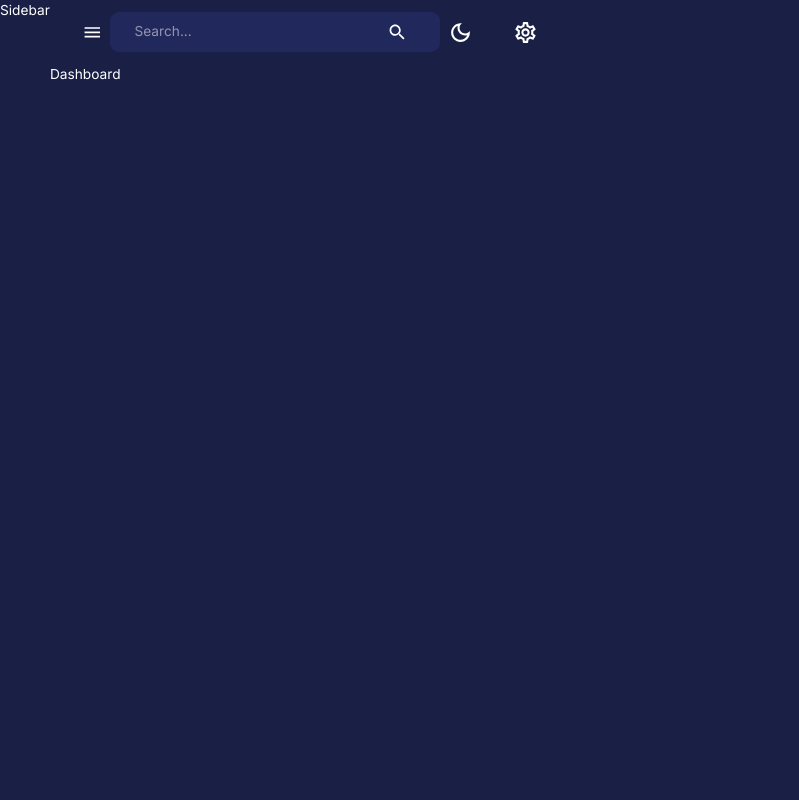
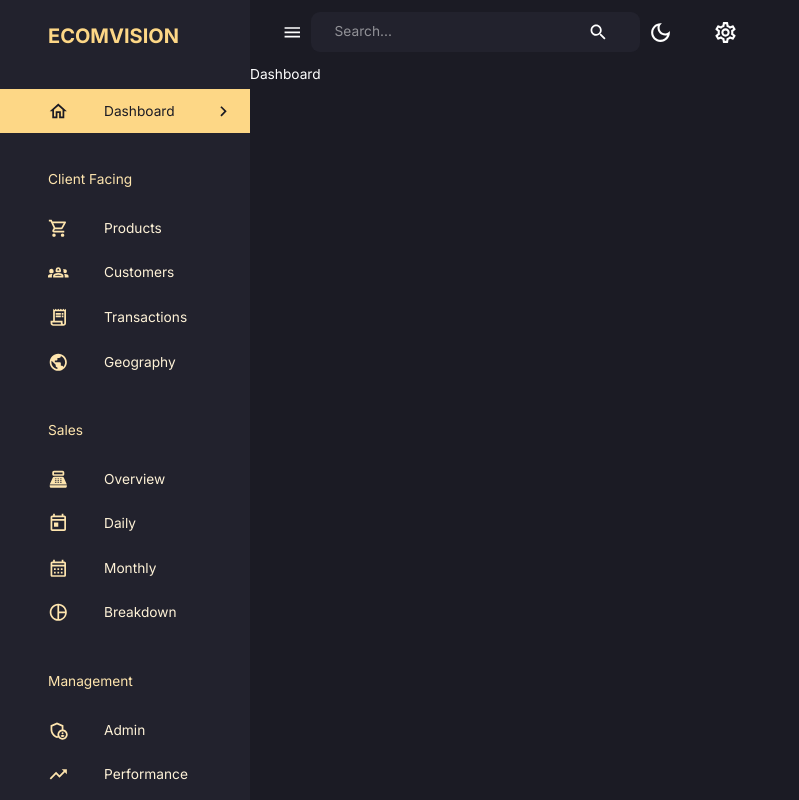
Before and after one commit to tony-dugue/react-analytics-dashboard-client, a React (Create React App) app: page /dashboard in a window 1280 px wide. Shown: the whole page, without its empty margins (0-799 px from the left). Built offline with nearby package versions, Linux system fonts and the light colour scheme.

Commit message:
added sidebar content & initialize toggle open/close

```diff
--- a/src/components/Navbar.tsx
+++ b/src/components/Navbar.tsx
@@ -6,7 +6,12 @@ import FlexBetween from "./FlexBetween";
 import { Theme } from "@emotion/react";
 import { setMode } from "../store/globalSlice";
 
-const Navbar: FunctionComponent = () => {
+type NavbarProps = {
+  isSidebarOpen: boolean;
+  setIsSidebarOpen: React.Dispatch<React.SetStateAction<boolean>>;
+};
+
+const Navbar: FunctionComponent<NavbarProps> = ({ isSidebarOpen, setIsSidebarOpen }) => {
   const dispatch = useAppDispatch();
   const theme: Theme = useTheme();
 
@@ -15,7 +20,7 @@ const Navbar: FunctionComponent = () => {
       <Toolbar sx={{ justifyContent: "space-between" }}>
         {/* LEFT SIDE */}
         <FlexBetween>
-          <IconButton onClick={() => console.log("open/close sidebar")}>
+          <IconButton onClick={() => setIsSidebarOpen(!isSidebarOpen)}>
             <MenuIcon />
           </IconButton>
 
--- a/src/components/Sidebar.tsx
+++ b/src/components/Sidebar.tsx
@@ -1,14 +1,136 @@
-import React, { FunctionComponent } from "react";
+import React, { FunctionComponent, useState } from "react";
+import { useLocation, useNavigate } from "react-router-dom";
+import { Theme } from "@emotion/react";
+import { Box, Drawer, IconButton, List, ListItem, ListItemButton, ListItemIcon, ListItemText, Typography, useTheme } from "@mui/material";
+import { useEffect } from "react";
+import FlexBetween from "./FlexBetween";
+import { AdminPanelSettingsOutlined, CalendarMonthOutlined, ChevronLeft, ChevronRightOutlined, Groups2Outlined, HomeOutlined, PieChartOutlined, PointOfSaleOutlined, PublicOutlined, ReceiptLongOutlined, ShoppingCartOutlined, TodayOutlined, TrendingUpOutlined } from "@mui/icons-material";
 
-type Props = {
+type SidebarProps = {
   isNonMobile: boolean;
   drawerWidth: string;
   isSidebarOpen: boolean;
   setIsSidebarOpen: React.Dispatch<React.SetStateAction<boolean>>;
 };
 
-const Sidebar: FunctionComponent<Props> = ({ isNonMobile, drawerWidth, isSidebarOpen, setIsSidebarOpen }) => {
-  return <div>Sidebar</div>;
+type NavItem = {
+  text: string;
+  icon: JSX.Element | null;
+}
+
+const navItems: NavItem[] = [
+  { text: "Dashboard", icon: <HomeOutlined /> },
+  { text: "Client Facing", icon: null },
+  { text: "Products", icon: <ShoppingCartOutlined /> },
+  { text: "Customers", icon: <Groups2Outlined /> },
+  { text: "Transactions", icon: <ReceiptLongOutlined /> },
+  { text: "Geography", icon: <PublicOutlined /> },
+  { text: "Sales", icon: null },
+  { text: "Overview", icon: <PointOfSaleOutlined /> },
+  { text: "Daily", icon: <TodayOutlined /> },
+  { text: "Monthly", icon: <CalendarMonthOutlined /> },
+  { text: "Breakdown", icon: <PieChartOutlined /> },
+  { text: "Management", icon: null },
+  { text: "Admin", icon: <AdminPanelSettingsOutlined /> },
+  { text: "Performance", icon: <TrendingUpOutlined /> },
+];
+
+const Sidebar: FunctionComponent<SidebarProps> = ({
+  isNonMobile,
+  drawerWidth,
+  isSidebarOpen,
+  setIsSidebarOpen,
+}) => {
+  const { pathname } = useLocation();
+  const navigate = useNavigate();
+  const theme: Theme = useTheme();
+
+  const [active, setActive] = useState<string>("");
+
+  useEffect(() => {
+    setActive(pathname.substring(1));
+  }, [pathname]);
+
+  return (
+    <Box component="nav">
+      {isSidebarOpen && (
+        <Drawer
+          open={isSidebarOpen}
+          onClose={() => setIsSidebarOpen(false)}
+          variant="persistent"
+          anchor="left"
+          sx={{
+            width: drawerWidth,
+            "& .MuiDrawer-paper": {
+              color: theme.palette.secondary[200],
+              backgroundColor: theme.palette.background.alt,
+              boxSixing: "border-box",
+              borderWidth: isNonMobile ? 0 : "2px",
+              width: drawerWidth,
+            },
+          }}
+        >
+          <Box width="100%">
+            <Box m="1.5rem 2rem 2rem 3rem">
+              <FlexBetween sx={{ color: theme.palette.secondary.main }}>
+                <Box display="flex" alignItems="center" gap="0.5rem">
+                  <Typography variant="h4" fontWeight="bold">
+                    ECOMVISION
+                  </Typography>
+                </Box>
+                {!isNonMobile && (
+                  <IconButton onClick={() => setIsSidebarOpen(!isSidebarOpen)}>
+                    <ChevronLeft />
+                  </IconButton>
+                )}
+              </FlexBetween>
+            </Box>
+
+            <List>
+              {navItems.map(({ text, icon }) => {
+                  if (!icon) {
+                    return (
+                      <Typography key={text} sx={{ m: "2.25rem 0 1rem 3rem" }}>
+                        {text}
+                      </Typography>
+                    );
+                  }
+
+                  const lcText = text.toLocaleLowerCase();
+
+                  return (
+                    <ListItem key={text} disablePadding>
+                      <ListItemButton
+                      onClick={() => {
+                        navigate(`/${lcText}`);
+                        setActive(lcText);
+                      }}
+                      sx={{
+                        backgroundColor: active === lcText ? theme.palette.secondary[300] : "transparent",
+                        color: active === lcText ? theme.palette.primary[600] : theme.palette.secondary[100],
+                      }}
+                    >
+                      <ListItemIcon
+                        sx={{
+                          ml: "2rem",
+                          color: active === lcText ? theme.palette.primary[600] : theme.palette.secondary[200]
+                        }}
+                      >
+                        {icon}
+                      </ListItemIcon>
+                      <ListItemText primary={text} />
+                      {active === lcText && <ChevronRightOutlined sx={{ ml: "auto" }} />}
+                    </ListItemButton>
+                    </ListItem>
+                  )
+              })}
+            </List>
+
+          </Box>
+        </Drawer>
+      )}
+    </Box>
+  );
 };
 
 export default Sidebar;
--- a/src/scenes/layout/index.tsx
+++ b/src/scenes/layout/index.tsx
@@ -17,7 +17,7 @@ const Layout: FunctionComponent = () => {
         setIsSidebarOpen={setIsSidebarOpen}
       />
       <Box>
-        <Navbar />
+        <Navbar isSidebarOpen={isSidebarOpen} setIsSidebarOpen={setIsSidebarOpen} />
         <Outlet />
       </Box>
     </Box>
--- a/src/theme.js
+++ b/src/theme.js
@@ -16,29 +16,38 @@ export const tokensDark = {
     1000: "#000000", // manually adjusted
   },
   primary: {
+    // black
+    100: "#d3d3d5",
+    200: "#a7a7ab",
+    300: "#7a7a81",
+    400: "#4e4e57",
+    500: "#22222d",
+    600: "#1b1b24",
+    700: "#14141b",
+    800: "#0e0e12",
+    900: "#070709"
     // blue
-    100: "#d3d4de",
-    200: "#a6a9be",
-    300: "#7a7f9d",
-    400: "#4d547d",
-    500: "#21295c",
-    600: "#191F45", // manually adjusted
-    700: "#141937",
-    800: "#0d1025",
-    900: "#070812",
+    // 100: "#d3d4de",
+    // 200: "#a6a9be",
+    // 300: "#7a7f9d",
+    // 400: "#4d547d",
+    // 500: "#21295c",
+    // 600: "#191F45", // manually adjusted
+    // 700: "#141937",
+    // 800: "#0d1025",
+    // 900: "#070812",
   },
   secondary: {
     // yellow
-    50: "#f0f0f0", // manually adjusted
-    100: "#fff6e0",
-    200: "#ffedc2",
-    300: "#ffe3a3",
-    400: "#ffda85",
-    500: "#ffd166",
-    600: "#cca752",
-    700: "#997d3d",
-    800: "#665429",
-    900: "#332a14",
+    100: "#fef2d7",
+    200: "#fee5ae",
+    300: "#fdd786",
+    400: "#fdca5d",
+    500: "#fcbd35",
+    600: "#ca972a",
+    700: "#977120",
+    800: "#654c15",
+    900: "#32260b"
   },
 };
 
```
Also changed, not shown: src/models/emotion.d.ts (+5 -16 lines).
